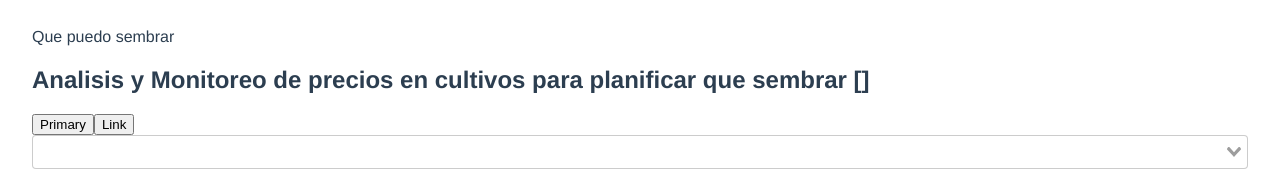
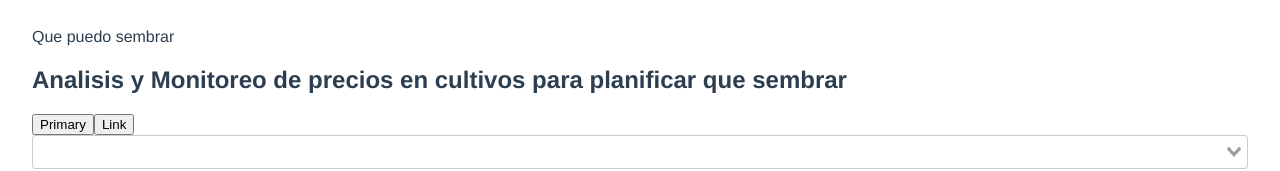
Before and after one commit to sienrik15/quesembrar, a Vue app: page / in a window 1280 px wide. Shown: the top 171 px of the page. Built offline with nearby package versions, Linux system fonts and the light colour scheme; the HTML template or start-up script is replaced by a standard one.

Commit message:
udpate-0934

```diff
--- a/src/components/Dashboard.vue
+++ b/src/components/Dashboard.vue
@@ -15,7 +15,6 @@
                         </div>
                         <h1 class="subtitle">
                             Analisis y Monitoreo de precios en cultivos para planificar que sembrar
-                            {{this.options}}
                         </h1>
                     </div>
                     <div>
```
